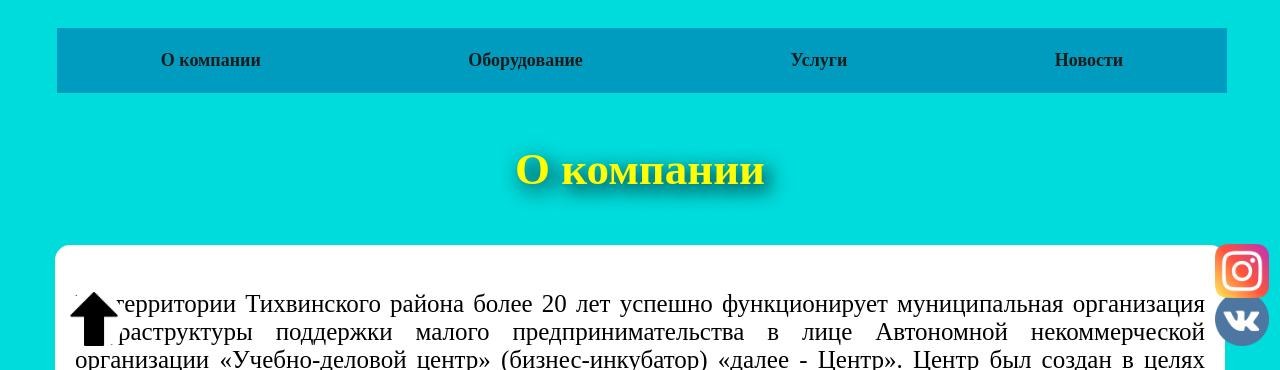
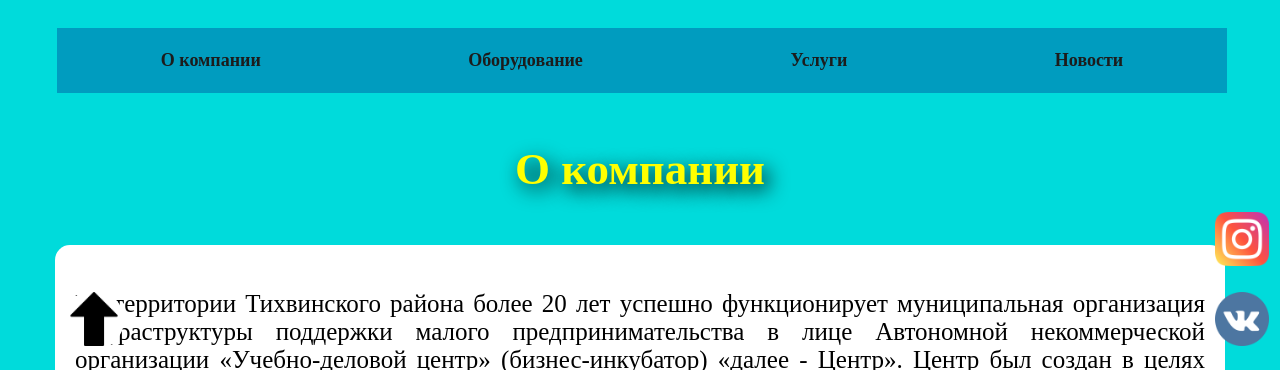
Before and after one commit to WingsDeath24D4/Project, a plain HTML site: page index.html in a window 1280 px wide. Shown: the part 430-800 px from the top of the page. Drawn offline with Linux system fonts and the light colour scheme; files whose address does not match are found by name.

Commit message:
Update style.css

```diff
--- a/CSS/style.css
+++ b/CSS/style.css
@@ -275,7 +275,7 @@ nav {
 .Mess2 {
    position: sticky;
    display: block;
-   top: 84%;
+   top: 80%;
    left: 99%;
    z-index: 171;
    border-radius: 10%;
```
